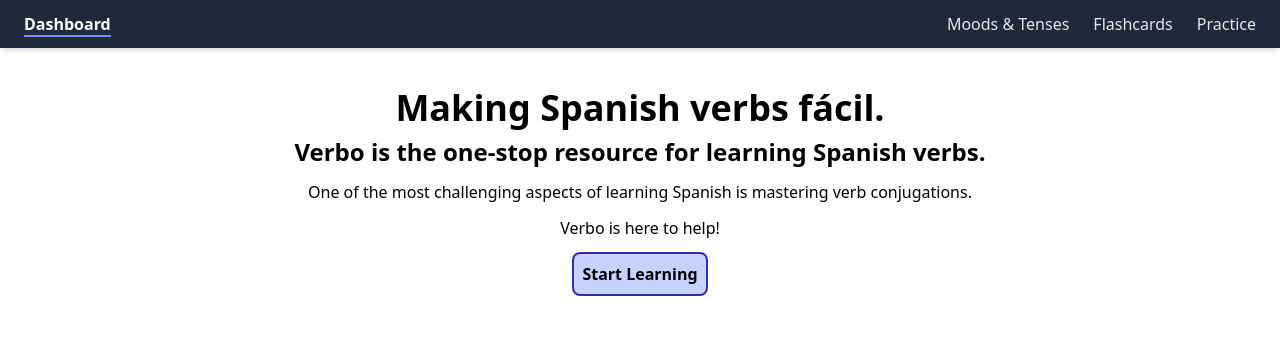
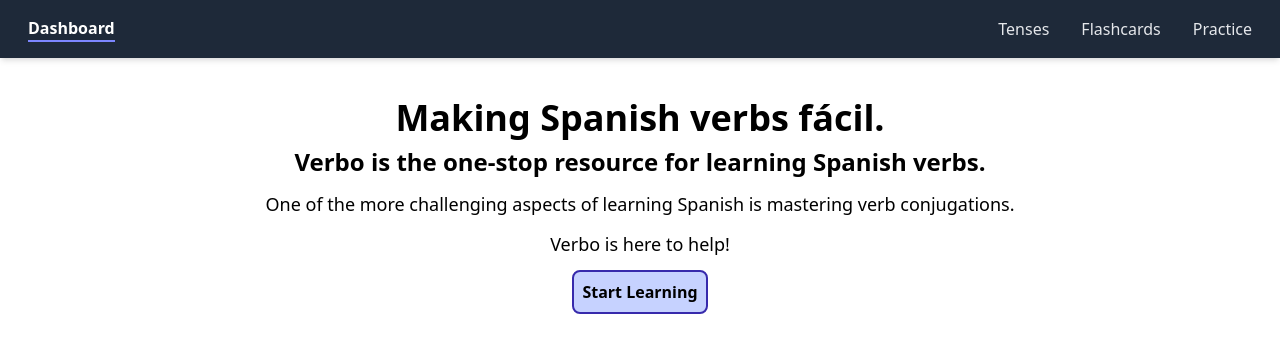
Before and after one commit to AK30195/Verbitos, a React (Vite) app: page / in a window 1280 px wide. Shown: the top 352 px of the page. Built offline with nearby package versions, Linux system fonts and the light colour scheme.

Commit message:
Styling changes. Small refactors.

```diff
--- a/src/components/AnswerInput.jsx
+++ b/src/components/AnswerInput.jsx
@@ -30,19 +30,24 @@ function AnswerInput({ correctAnswer, answer, setAnswer }) {
                     value={answer}
                     onChange={handleChange}
                     type="text"
+                    autoFocus
                 />
+                {status === 'success' && (
+                    <p style={{color: 'green'}}>
+                        Correct!
+                    </p>
+                )}
+                {status === 'fail' && (
+                    <p style={{color: 'red'}}>
+                        Incorrect! Try again.
+                    </p>
+                )}
                 <button
                     disabled={status === 'submitting'
                         || status === 'success'}
                 >
                     Check
                 </button>
-                {status === 'success' && (
-                    <p>Correct!</p>
-                )}
-                {status === 'fail' && (
-                    <p>Incorrect! Try again.</p>
-                )}
             </form>
             <button
                 onClick={() => setAnswer('RevealAnswer')}
--- a/src/components/Flashcard.jsx
+++ b/src/components/Flashcard.jsx
@@ -40,17 +40,17 @@ function Flashcard({ tense, verb_group, pronouns }) {
     <div className="flashcard">
       {!isFlipped &&
         (
-          <div onClick={() => setIsFlipped(true)} className="flashcard-front">
-            <div className="flashcard-content-div">
-              <p>List the {tense.name} tense endings for regular verbs ending with '{verb_group.inf_ending}'</p>
+          <div  className="flashcard-front">
+            <div className="flashcard-content-div" onClick={() => setIsFlipped(true)}>
+              <p>List the <span className="tense-highlight">{tense.name}</span>  tense endings for regular verbs ending with <span className="ending-highlight">'{verb_group.inf_ending}'</span></p>
             </div>
           </div>
         )
       }
       {isFlipped &&
         (
-          <div onClick={() => setIsFlipped(false)} className="flashcard-back">
-            <div className="flashcard-content-div">
+          <div className="flashcard-back">
+            <div className="flashcard-content-div" onClick={() => setIsFlipped(false)} >
               <div>
                 <h3>{tense.name} endings for '{verb_group.inf_ending}' verbs</h3>
               </div>
@@ -69,6 +69,12 @@ function Flashcard({ tense, verb_group, pronouns }) {
                   );
                 })}
               </div>
+              <div>
+                <p>Formed by {tense.conjugation_method} </p>
+              </div>
+              <div>
+                <p>Example - </p>
+              </div>
             </div>
           </div>
         )
--- a/src/components/Hero.jsx
+++ b/src/components/Hero.jsx
@@ -10,7 +10,7 @@ function Hero() {
         <h2>Verbo is the one-stop resource for learning Spanish verbs.</h2>
       </div>
       <div className="hero-text">
-        <p>One of the most challenging aspects of learning Spanish is mastering verb conjugations.</p>
+        <p>One of the more challenging aspects of learning Spanish is mastering verb conjugations.</p>
       </div>
       <div className="hero-text">
         <p>Verbo is here to help!</p>
--- a/src/components/Navbar.jsx
+++ b/src/components/Navbar.jsx
@@ -4,9 +4,9 @@ import '../styles/App.css';
 export default function Navbar() {
   return (
     <nav className="navbar">
-      <ul className="nav-links-div">
-        <div className="logo-home-link">
-          <li>
+      <ul className="nav-links-container">
+        <div className="logo-link-div">
+          <li className="nav-link">
             <NavLink
               to="/"
               end
@@ -19,8 +19,8 @@ export default function Navbar() {
             </NavLink>
           </li>
         </div>
-        <div className="main-nav-links">
-           <li>
+        <div className="nav-links-div">
+           <li className="nav-link">
             <NavLink
               to="/moods-tenses"
               className={({ isActive }) =>
@@ -28,10 +28,10 @@ export default function Navbar() {
                 }`
               }
             >
-              Moods & Tenses
+              Tenses
             </NavLink>
           </li>
-          <li>
+          <li className="nav-link">
             <NavLink
               to="/flashcards"
               className={({ isActive }) =>
@@ -42,7 +42,7 @@ export default function Navbar() {
               Flashcards
             </NavLink>
           </li>
-          <li>
+          <li className="nav-link">
             <NavLink
               to="/practice"
               className={({ isActive }) =>
--- a/src/components/QuizCard.jsx
+++ b/src/components/QuizCard.jsx
@@ -1,6 +1,7 @@
 import { useEffect, useState } from "react";
 import AnswerInput from "./AnswerInput";
 import supabase from "../utils/supabase";
+import Loader from "./Loader";
 
 function QuizCard({ verb, tense, pronoun, onNext }) {
 
@@ -16,7 +17,7 @@ function QuizCard({ verb, tense, pronoun, onNext }) {
           .eq('verb', verb.verb_id)
           .eq('tense', tense.tense_id)
           .eq('pronoun', pronoun.pp_id)
-        console.log(data);
+
         if (error) throw error;
         setCorrectAnswer(data[0].conjugated_form);
       } catch (e) {
@@ -30,20 +31,32 @@ function QuizCard({ verb, tense, pronoun, onNext }) {
 
   return (
     <div className="quizcard-div">
+      {!correctAnswer &&
+        <Loader />
+      }
       {(answer === 'RevealAnswer') &&
         <>
-          <p>
-            The answer is: {`${pronoun.pronoun} ${correctAnswer}`}
-          </p>
+          <div className="quizcard-text-container">
+            <p>
+              The answer is:
+            </p>
+          </div>
+          <div className="quizcard-text-container correct-answer">
+            <p>
+              {`${pronoun.pronoun} ${correctAnswer}`}
+            </p>
+          </div>
         </>
       }
       {(answer !== correctAnswer) && (answer !== 'RevealAnswer') &&
         <>
+          <h3>{tense.name}</h3>
           <div className="quizcard-text-container">
-            <p>Fill in the blank with the correct conjugation for {verb.infinitive} ({verb.translation}) in the {tense.name} tense.
-          </p>
+            <p>Fill in the blank with the correct conjugation for
+            </p>
           </div>
-          <div>
+          <h3>{verb.infinitive} ({verb.translation})</h3>
+          <div className="quizcard-text-container">
             <p>{pronoun.pronoun} ________</p>
           </div>
           <AnswerInput
@@ -55,13 +68,18 @@ function QuizCard({ verb, tense, pronoun, onNext }) {
       }
       {(correctAnswer && answer === correctAnswer) &&
         <>
-          <p>
-            Correct! The answer is: {`${pronoun.pronoun} ${correctAnswer}`}
-          </p>
+          <div className="quizcard-text-container">
+            <p>
+              Correct! The answer is:
+            </p>
+          </div>
+          <div className="quizcard-text-container correct-answer">
+            <p>{`${pronoun.pronoun} ${correctAnswer}`}</p>
+          </div>
         </>
       }
       <div>
-        {(answer === correctAnswer || answer === "RevealAnswer") && (
+        {correctAnswer && (answer === correctAnswer || answer === "RevealAnswer") && (
           <button onClick={onNext}>Next</button>
         )}
       </div>
--- a/src/hooks/useTenses.js
+++ b/src/hooks/useTenses.js
@@ -10,7 +10,8 @@ export default function useTenses(tense_id = null) {
         async function fetchTenses() {
             setLoading(true);
             try {
-                let query = supabase.from("tenses").select();
+                let query = supabase.from("tenses").select()
+                .order('mood');
 
                 if (tense_id) {
                     query = query.eq("tense_id", tense_id);
--- a/src/pages/PracticeView.jsx
+++ b/src/pages/PracticeView.jsx
@@ -93,7 +93,8 @@ function PracticeView() {
         loading={verbsLoading || pronounsLoading || moodsLoading || tensesLoading || groupsLoading}
         error={verbsError || pronounsError || moodsError || tensesError || groupsError}
         loadingText="Fetching practice data..."
-      ></DataFetcher>
+      >
+      </DataFetcher>
       <div className='practice-heading'>
         <h2>Conjugation Practice</h2>
       </div>
@@ -161,11 +162,13 @@ function PracticeView() {
         />
       )}
       {stage === "finished" && (
-        <div>
+        <div className='practice-complete-div'>
           <h2>Practice Complete 🎉</h2>
-          <button onClick={() => setStage("setup")}>
+          <div className='practice-btn-container'>
+            <button onClick={() => setStage("setup")}>
             Start Again
           </button>
+          </div>
         </div>
       )}
     </>
--- a/src/styles/App.css
+++ b/src/styles/App.css
@@ -2,7 +2,7 @@
 
 @layer base {
   h1 {
-    @apply justify-center text-4xl font-semibold;
+    @apply justify-center text-4xl font-semibold text-pretty text-center;
   }
 
   h2 {
@@ -13,9 +13,17 @@
     @apply flex-center text-lg font-semibold;
   }
 
+  p {
+    @apply text-pretty text-center text-lg
+  }
+
   button {
-    @apply flex-center p-2 border-2 m-1 border-indigo-800 rounded-lg bg-indigo-200 w-40
+    @apply flex-center p-2 border-2 m-2 border-indigo-800 rounded-lg bg-indigo-200 w-40
     hover:bg-indigo-400 font-semibold cursor-pointer
+  }
+
+  input {
+    @apply flex-center m-1 w-40 p-1 border-2 border-indigo-300 rounded-md
   }
 }
 
@@ -25,16 +33,20 @@
     @apply bg-gray-800 text-gray-200 px-6 py-3 shadow-md sticky top-0 z-50;
   }
 
-  .nav-links-div {
+  .nav-links-container {
     @apply flex w-full
   }
 
-  .logo-home-link {
-    @apply flex
+  .logo-link-div {
+    @apply flex mr-3
   }
 
-  .main-nav-links {
-    @apply flex gap-6 w-full justify-end
+  .nav-links-div {
+    @apply flex gap-3 lg:gap-6 w-full justify-end
+  }
+
+  .nav-link {
+    @apply flex p-1 text-center items-center
   }
 
   .dashboard-main {}
@@ -68,7 +80,7 @@
   }
 
   .flashcard {
-    @apply flex-center m-2
+    @apply flex-center m-4
   }
 
   .flashcard-front {
@@ -80,7 +92,7 @@
   }
 
   .flashcard-content-div {
-    @apply flex-center flex-col p-2 border-2 border-indigo-900 rounded-xl w-full lg:w-1/2 hover:bg-slate-100 cursor-pointer
+    @apply flex-center flex-col p-2 border-2 border-indigo-900 rounded-xl w-full md:w-2/3 lg:w-1/3 xl:w-1/4 hover:bg-slate-100 cursor-pointer
   }
 
   .flashcard-endings-grid {
@@ -92,7 +104,7 @@
   }
 
   .pronoun-container {
-    @apply w-1/2 md:w-1/4 p-1 text-center rounded-md border-indigo-400 border-y-1
+    @apply w-1/2  p-1 text-center rounded-md border-indigo-400 border-y-1
     border-x-3 mb-1 bg-indigo-200
   }
 
@@ -100,8 +112,16 @@
     @apply w-1/2 md:w-1/4 p-1 text-center rounded-md border-indigo-300 border-y-1 border-x-3  mb-1 bg-indigo-100
   }
 
+  .tense-highlight {
+    @apply text-indigo-400
+  }
+
+  .ending-highlight {
+    @apply text-fuchsia-500
+  }
+
   .filter-select-container {
-    @apply flex-center flex-col gap-12 p-3
+    @apply flex-center flex-col gap-6 p-3
   }
 
   .filter-select {
@@ -120,12 +140,20 @@
     @apply flex-center m-2
   }
 
+  .practice-complete-div {
+    @apply flex-center flex-col m-6 p-4
+  }
+
   .quizcard-div {
-    @apply flex-center mx-10 flex-col border-2
+    @apply flex-center mx-10 p-4 flex-col border-2  border-indigo-900 rounded-xl hover:bg-slate-100
   }
 
   .quizcard-text-container {
     @apply flex-center m-1 p-3
+  }
+
+  .correct-answer {
+    @apply text-indigo-500 font-semibold
   }
 
 }
```
Lines whose indentation alone changed are shown as unchanged.
